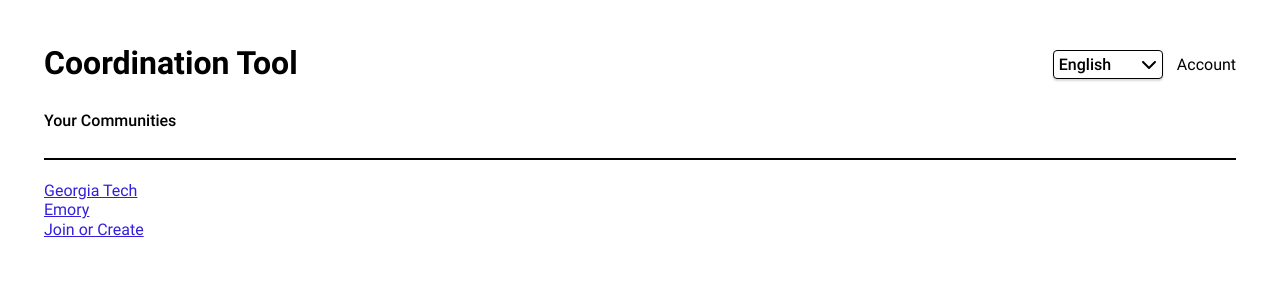
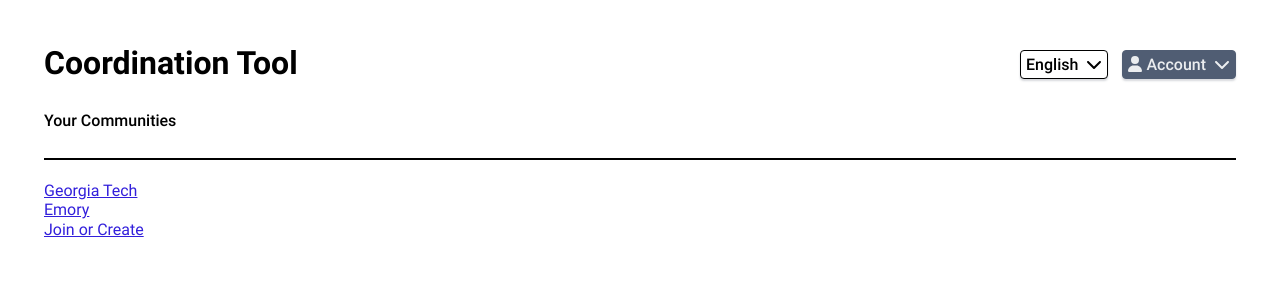
Before and after one commit to redes-unm/coordination-tool, a Next.js app: page /communities in a window 1280 px wide. Shown: the top 300 px of the page. Built offline with nearby package versions, Linux system fonts and the light colour scheme.

Commit message:
Implement styled, non-functional account menu
It looks good but still doesn't do anything.

Closes: #17

```diff
--- a/package.json
+++ b/package.json
@@ -14,6 +14,7 @@
     "@fortawesome/free-solid-svg-icons": "^6.5.1",
     "@fortawesome/react-fontawesome": "^0.2.0",
     "@mapbox/mapbox-gl-draw": "^1.4.3",
+    "@radix-ui/react-dropdown-menu": "^2.0.6",
     "@radix-ui/react-radio-group": "^1.1.3",
     "@radix-ui/react-select": "^2.0.0",
     "@turf/center": "^6.5.0",
--- /dev/null
+++ b/src/components/AccountMenu.tsx
@@ -0,0 +1,32 @@
+'use client';
+
+import * as Dropdown from '@radix-ui/react-dropdown-menu';
+import { FontAwesomeIcon } from '@fortawesome/react-fontawesome';
+import { faChevronDown, faChevronUp, faUser } from '@fortawesome/free-solid-svg-icons';
+import styles from './Menu.module.css';
+
+export default function AccountMenu() {
+  return (
+    <Dropdown.Root>
+      <Dropdown.Trigger className={`${styles['menu-btn']} ${styles['solid']}`}>
+        <span>
+          <FontAwesomeIcon icon={faUser} />
+          {' '}
+          Account
+        </span>
+        <span className={styles['menu-icon']}>
+          <FontAwesomeIcon icon={faChevronDown} className={styles['menu-icon-closed'] || ''} />
+          <FontAwesomeIcon icon={faChevronUp} className={styles['menu-icon-open'] || ''} />
+        </span>
+      </Dropdown.Trigger>
+
+      <Dropdown.Portal>
+        <Dropdown.Content className={styles['menu-content']}>
+          <Dropdown.Arrow className={styles['menu-arrow']} />
+          <Dropdown.Item className={styles['menu-item']}>Settings</Dropdown.Item>
+          <Dropdown.Item className={styles['menu-item']}>Logout</Dropdown.Item>
+        </Dropdown.Content>
+      </Dropdown.Portal>
+    </Dropdown.Root>
+  );
+}
--- a/src/components/LanguageMenu.tsx
+++ b/src/components/LanguageMenu.tsx
@@ -3,7 +3,7 @@
 import * as Select from '@radix-ui/react-select';
 import { FontAwesomeIcon } from '@fortawesome/react-fontawesome';
 import { faChevronDown } from '@fortawesome/free-solid-svg-icons';
-import styles from './LanguageMenu.module.css';
+import styles from './Menu.module.css';
 
 const languages = {
   en: 'English',
--- a/src/components/LanguageMenu.module.css
+++ b/src/components/Menu.module.css
@@ -11,16 +11,35 @@
   background: #fff;
   font-family: inherit;
   font-size: inherit;
-  min-width: 6.875rem;
   box-shadow: 0 0.125rem 0.125rem 0 #37425433;
+}
+
+.menu-btn.solid {
+  border-color: #505d73;
+  background: #505d73;
+  color: #ebedef;
 }
 
 .menu-btn, .menu-item {
   padding: 0.25rem 0.3125rem;
 }
 
+.menu-content[data-side] {
+  margin: 0.125rem;
+}
+
+.menu-content[data-side="bottom"] .menu-arrow {
+  transform: translateY(-0.125rem);
+}
+
 .menu-icon {
   line-height: 1;
+  margin-inline-start: 0.5rem;
+}
+
+.menu-btn[data-state="open"] .menu-icon-closed,
+.menu-btn[data-state="closed"] .menu-icon-open {
+  display: none;
 }
 
 .menu-item {
--- a/src/components/Page.tsx
+++ b/src/components/Page.tsx
@@ -1,3 +1,4 @@
+import AccountMenu from './AccountMenu';
 import Breadcrumb from './Breadcrumb';
 import LanguageMenu from './LanguageMenu';
 import styles from './Page.module.css';
@@ -22,7 +23,7 @@ export default async function Page({
         <h1 className={styles['title']}>Coordination Tool</h1>
         <nav className={styles['menus']}>
           <LanguageMenu />
-          <span>Account</span>
+          <AccountMenu />
         </nav>
         <Breadcrumb className={styles['breadcrumb']} campaign={campaign} community={community} />
       </header>
```
Also changed, not shown: 1 other file (tests, documents, lock files or other folders).
